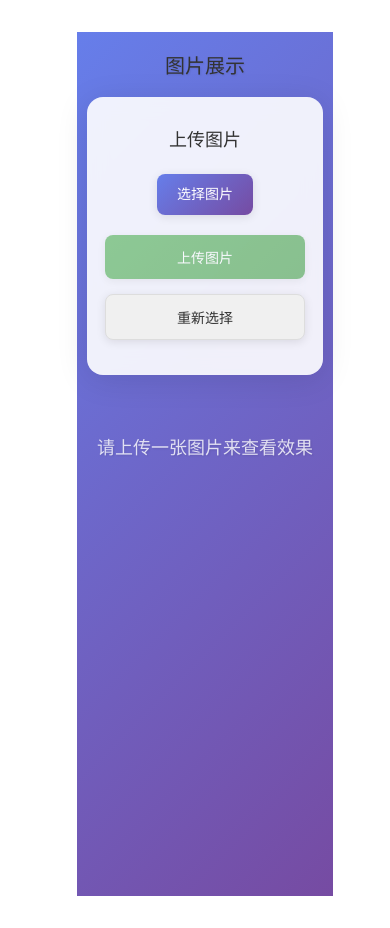
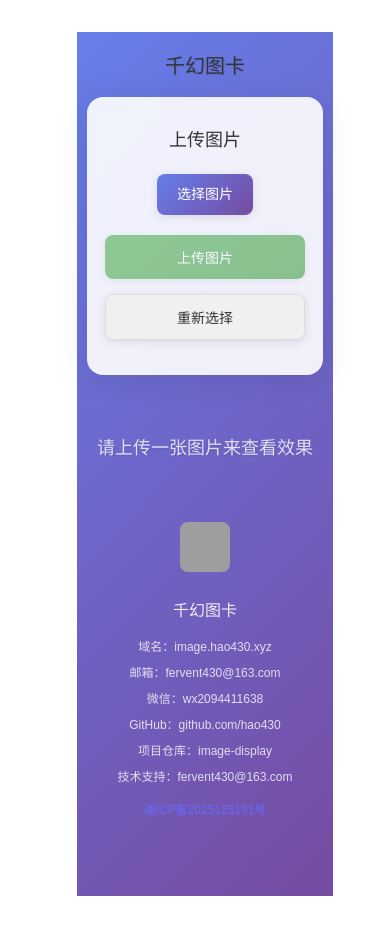
Before and after one commit to Hao430/image-display, a Vue app: page / in a window 390 px wide. Built offline with nearby package versions, Linux system fonts and the light colour scheme; grey boxes are pictures that could not be loaded.

Commit message:
千幻图卡1.0（中文） 只能展示拟态玻璃 存在的问题：效果太少，缺失英文版，不支持下载

```diff
--- a/index.html
+++ b/index.html
@@ -1,10 +1,10 @@
 <!doctype html>
-<html lang="en">
+<html lang="zh-CN">
   <head>
     <meta charset="UTF-8" />
-    <link rel="icon" type="image/svg+xml" href="/vite.svg" />
+    <link rel="icon" type="image/png" href="/logo.png" />
     <meta name="viewport" content="width=device-width, initial-scale=1.0" />
-    <title>Vite + Vue + TS</title>
+    <title>千幻图卡</title>
   </head>
   <body>
     <div id="app"></div>
--- a/src/App.vue
+++ b/src/App.vue
@@ -105,7 +105,7 @@ const handleReset = () => {
   <!-- 主应用容器 -->
   <div class="app-container">
     <!-- 页面标题 -->
-    <h1>图片展示</h1>
+    <h1>千幻图卡</h1>
 
     <!-- 图片上传区域：包含文件选择、上传控制和状态反馈 -->
     <div class="upload-section">
@@ -192,6 +192,29 @@ const handleReset = () => {
     <div v-if="!previewUrl" class="hint-message">
       请上传一张图片来查看效果
     </div>
+
+    <!-- 页脚信息 -->
+    <footer class="footer">
+      <div class="footer-content">
+        <div class="footer-logo">
+          <img src="/logo.png" alt="千幻图卡" />
+        </div>
+        <div class="footer-info">
+          <p class="footer-title">千幻图卡</p>
+          <div class="footer-links">
+            <a href="https://image.hao430.xyz" target="_blank">域名：image.hao430.xyz</a>
+            <a href="mailto:fervent430@163.com">邮箱：fervent430@163.com</a>
+            <span>微信：wx2094411638</span>
+            <a href="https://github.com/hao430" target="_blank">GitHub：github.com/hao430</a>
+            <a href="https://github.com/hao430/image-display" target="_blank">项目仓库：image-display</a>
+            <a href="mailto:fervent430@163.com">技术支持：fervent430@163.com</a>
+          </div>
+          <div class="footer-icp">
+            <a href="http://beian.miit.gov.cn" target="_blank">湘ICP备2025125191号</a>
+          </div>
+        </div>
+      </div>
+    </footer>
   </div>
 </template>
 
@@ -400,7 +423,6 @@ h1 {
 /* 底层玻璃拟态卡片容器 */
 .glass-card {
   position: absolute;
-  top: 30px;
   width: calc(100% - 40px);
   border-radius: 16px;
   padding: 0px;
@@ -462,6 +484,71 @@ h1 {
   }
 }
 
+/* 页脚样式 */
+.footer {
+  margin-top: 40px;
+  padding: 30px 20px;
+  width: 100%;
+  max-width: 800px;
+  text-align: center;
+}
+
+.footer-content {
+  display: flex;
+  flex-direction: column;
+  align-items: center;
+  gap: 20px;
+}
+
+.footer-logo img {
+  width: 60px;
+  height: 60px;
+  border-radius: 8px;
+  object-fit: cover;
+}
+
+.footer-info {
+  display: flex;
+  flex-direction: column;
+  gap: 15px;
+}
+
+.footer-title {
+  font-size: 18px;
+  font-weight: 600;
+  color: rgba(255, 255, 255, 0.9);
+  margin: 0;
+}
+
+.footer-links {
+  display: flex;
+  flex-wrap: wrap;
+  gap: 12px 20px;
+  justify-content: center;
+  font-size: 14px;
+}
+
+.footer-links a {
+  color: rgba(255, 255, 255, 0.8);
+  text-decoration: none;
+  transition: color 0.3s ease;
+}
+
+.footer-links a:hover {
+  color: #ffffff;
+  text-decoration: underline;
+}
+
+.footer-links span {
+  color: rgba(255, 255, 255, 0.8);
+}
+
+.footer-icp {
+  font-size: 12px;
+  color: rgba(255, 255, 255, 0.7);
+  margin: 0;
+}
+
 /* 响应式设计 */
 @media (max-width: 768px) {
   .app-container {
@@ -495,6 +582,20 @@ h1 {
     max-width: 100%;
     padding: 40px 20px;
   }
+
+  .footer {
+    padding: 20px 15px;
+  }
+
+  .footer-logo img {
+    width: 50px;
+    height: 50px;
+  }
+
+  .footer-links {
+    font-size: 13px;
+    gap: 10px 15px;
+  }
 }
 
 @media (max-width: 480px) {
@@ -514,5 +615,21 @@ h1 {
   .image-container {
     padding: 30px 15px;
   }
+
+  .footer-title {
+    font-size: 16px;
+  }
+
+  .footer-links {
+    font-size: 12px;
+    gap: 8px 12px;
+    flex-direction: column;
+    align-items: center;
+  }
+
+  .footer-links a,
+  .footer-links span {
+    display: block;
+  }
 }
 </style>
```
Also changed, not shown: 1 other file (tests, documents, lock files or other folders).
